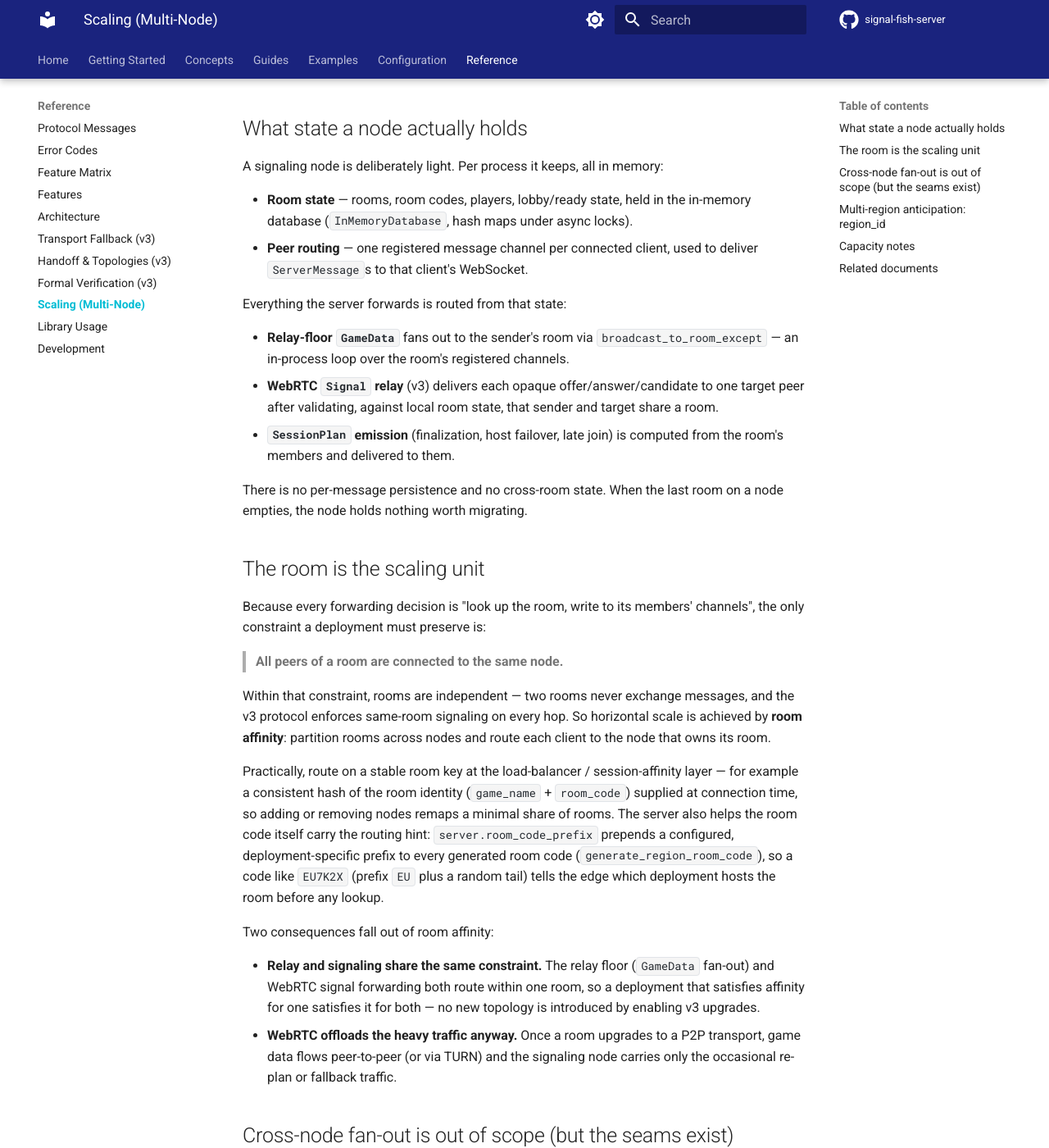
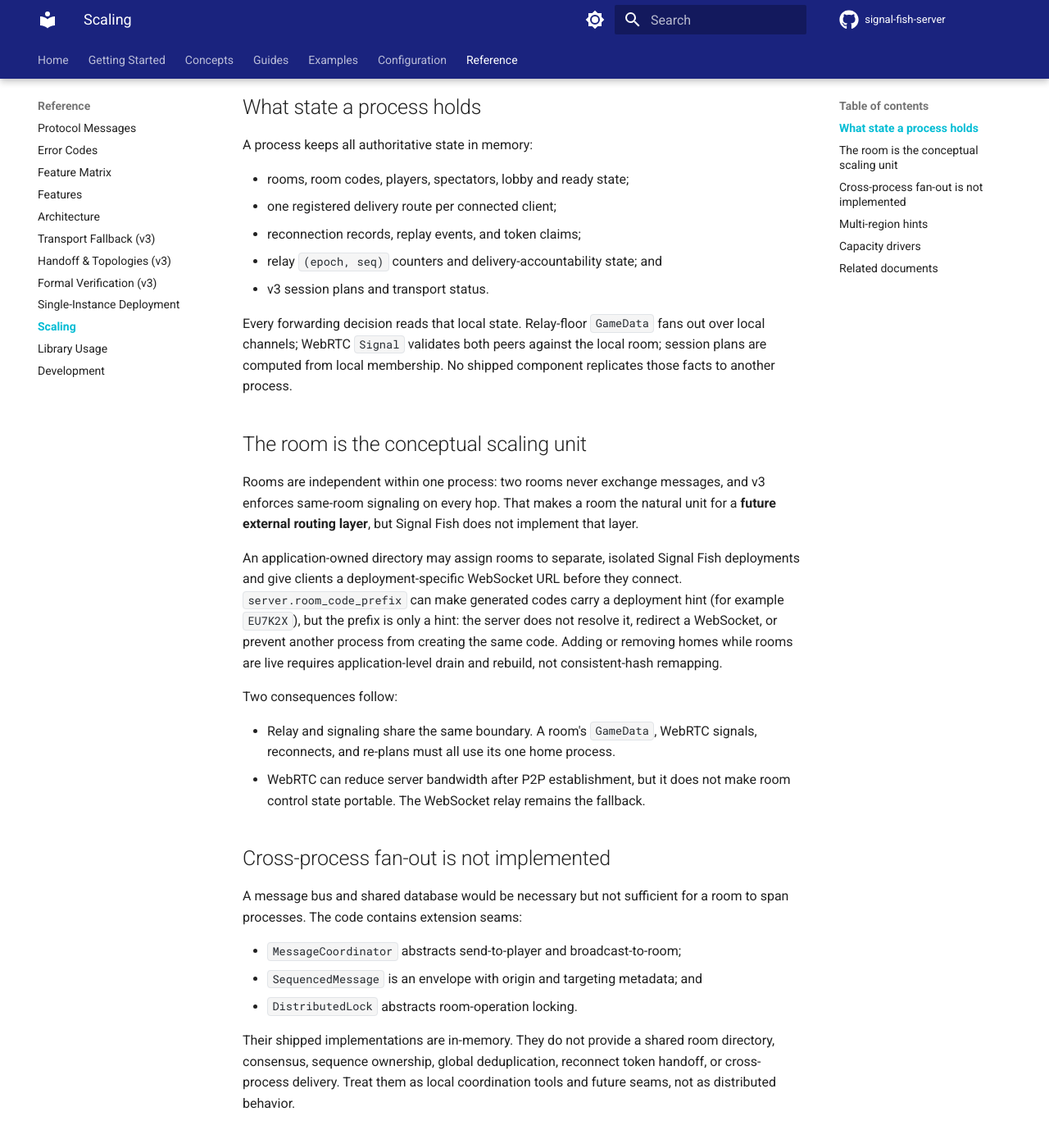
Before and after one commit to Ambiguous-Interactive/signal-fish-server, an MkDocs documentation site: the page built from docs/architecture/scaling.md, in a window 1280 px wide and 1400 px high, scrolled down 257 px. Shown: the whole window at 82% size. Built offline with MkDocs 1.6.1 and Material for MkDocs 9.7.7, drawn with Linux system fonts in a browser that asks for light colours; comment, search, counter and statistics services are not loaded; some of the changed text lies outside the part shown.

```diff
--- a/docs/architecture/scaling.md
+++ b/docs/architecture/scaling.md
@@ -1,123 +1,96 @@
-# Scaling Architecture (Multi-Node Signaling)
+# Scaling Architecture
 
-How to scale Signal Fish Server horizontally. The short version: the server holds
-only per-room, in-memory peer-routing state, so the natural scaling unit is the
-**room** — keep all of a room's peers on one node (room affinity) and every
-forwarding path stays in-process. No cross-node infrastructure is required until
-a single room must span nodes, which is explicitly out of scope today.
+Signal Fish Server scales **up** within one process. The shipped server does not
+provide transparent horizontal scaling: all room and reconnect state is
+in-memory, and a WebSocket is assigned to a process before its `JoinRoom`
+message supplies a room code. Read the
+[single-instance deployment contract](single-instance-deployment.md) before
+placing the server behind a load balancer.
 
-## What state a node actually holds
+## What state a process holds
 
-A signaling node is deliberately light. Per process it keeps, all in memory:
+A process keeps all authoritative state in memory:
 
-- **Room state** — rooms, room codes, players, lobby/ready state, held in the
-  in-memory database (`InMemoryDatabase`, hash maps under async locks).
-- **Peer routing** — one registered message channel per connected client, used to
-  deliver `ServerMessage`s to that client's WebSocket.
+- rooms, room codes, players, spectators, lobby and ready state;
+- one registered delivery route per connected client;
+- reconnection records, replay events, and token claims;
+- relay `(epoch, seq)` counters and delivery-accountability state; and
+- v3 session plans and transport status.
 
-Everything the server forwards is routed from that state:
+Every forwarding decision reads that local state. Relay-floor `GameData` fans
+out over local channels; WebRTC `Signal` validates both peers against the local
+room; session plans are computed from local membership. No shipped component
+replicates those facts to another process.
 
-- **Relay-floor `GameData`** fans out to the sender's room via
-  `broadcast_to_room_except` — an in-process loop over the room's registered
-  channels.
-- **WebRTC `Signal` relay** (v3) delivers each opaque offer/answer/candidate to
-  one target peer after validating, against local room state, that sender and
-  target share a room.
-- **`SessionPlan` emission** (finalization, host failover, late join) is computed
-  from the room's members and delivered to them.
+## The room is the conceptual scaling unit
 
-There is no per-message persistence and no cross-room state. When the last room
-on a node empties, the node holds nothing worth migrating.
+Rooms are independent within one process: two rooms never exchange messages,
+and v3 enforces same-room signaling on every hop. That makes a room the natural
+unit for a **future external routing layer**, but Signal Fish does not implement
+that layer.
 
-## The room is the scaling unit
+An application-owned directory may assign rooms to separate, isolated Signal
+Fish deployments and give clients a deployment-specific WebSocket URL before
+they connect. `server.room_code_prefix` can make generated codes carry a
+deployment hint (for example `EU7K2X`), but the prefix is only a hint: the server
+does not resolve it, redirect a WebSocket, or prevent another process from
+creating the same code. Adding or removing homes while rooms are live requires
+application-level drain and rebuild, not consistent-hash remapping.
 
-Because every forwarding decision is "look up the room, write to its members'
-channels", the only constraint a deployment must preserve is:
+Two consequences follow:
 
-> **All peers of a room are connected to the same node.**
+- Relay and signaling share the same boundary. A room's `GameData`, WebRTC
+  signals, reconnects, and re-plans must all use its one home process.
+- WebRTC can reduce server bandwidth after P2P establishment, but it does not
+  make room control state portable. The WebSocket relay remains the fallback.
 
-Within that constraint, rooms are independent — two rooms never exchange
-messages, and the v3 protocol enforces same-room signaling on every hop. So
-horizontal scale is achieved by **room affinity**: partition rooms across nodes
-and route each client to the node that owns its room.
+## Cross-process fan-out is not implemented
 
-Practically, route on a stable room key at the load-balancer / session-affinity
-layer — for example a consistent hash of the room identity (`game_name` +
-`room_code`) supplied at connection time, so adding or removing nodes remaps a
-minimal share of rooms. The server also helps the room code itself carry the
-routing hint: `server.room_code_prefix` prepends a configured, deployment-specific
-prefix to every generated room code (`generate_region_room_code`), so a code like
-`EU7K2X` (prefix `EU` plus a random tail) tells the edge which deployment hosts
-the room before any lookup.
+A message bus and shared database would be necessary but not sufficient for a
+room to span processes. The code contains extension seams:
 
-Two consequences fall out of room affinity:
+- `MessageCoordinator` abstracts send-to-player and broadcast-to-room;
+- `SequencedMessage` is an envelope with origin and targeting metadata; and
+- `DistributedLock` abstracts room-operation locking.
 
-- **Relay and signaling share the same constraint.** The relay floor
-  (`GameData` fan-out) and WebRTC signal forwarding both route within one room,
-  so a deployment that satisfies affinity for one satisfies it for both — no new
-  topology is introduced by enabling v3 upgrades.
-- **WebRTC offloads the heavy traffic anyway.** Once a room upgrades to a P2P
-  transport, game data flows peer-to-peer (or via TURN) and the signaling node
-  carries only the occasional re-plan or fallback traffic.
+Their shipped implementations are in-memory. They do not provide a shared room
+directory, consensus, sequence ownership, global deduplication, reconnect token
+handoff, or cross-process delivery. Treat them as local coordination tools and
+future seams, not as distributed behavior.
 
-## Cross-node fan-out is out of scope (but the seams exist)
+## Multi-region hints
 
-Redis pub/sub (or any message bus) between signaling nodes is only needed if a
-single room may span nodes. Today it may not: the shipped implementations are
-in-memory and single-process by design — the zero-dependency posture.
+`server.region_id` and `server.room_code_prefix` anticipate an external routing
+layer:
 
-The code does keep the seams a multi-node implementation would plug into, so the
-path is anticipated rather than precluded:
+- every room/player record carries the local region internally; and
+- generated room codes may carry a deployment-specific prefix.
 
-- `MessageCoordinator` (`src/coordination/mod.rs`) abstracts
-  send-to-player / broadcast-to-room behind a trait; the in-memory implementation
-  (`InMemoryMessageCoordinator` in `src/server.rs`) also implements
-  `handle_bus_message`, the entry point a cross-instance bus would call with a
-  `SequencedMessage`.
-- `SequencedMessage` (`src/distributed.rs`) wraps a `ServerMessage` with a
-  sequence id, originating instance id, and room/player targeting — the envelope
-  for cross-node delivery and deduplication.
-- `DistributedLock` (`src/distributed.rs`) abstracts cross-instance locking; the
-  in-memory `InMemoryDistributedLock` is what runs today.
+Neither changes protocol behavior. A prefix or region ID does not make a
+reconnect token routable and does not establish room affinity by itself.
 
-Until a concrete multi-node room requirement exists, prefer adding nodes with
-room affinity over wiring a bus: it preserves in-process forwarding latency and
-keeps the server dependency-free.
+## Capacity drivers
 
-## Multi-region anticipation: `region_id`
+- **Connections and rooms:** see the
+  [resource requirements](../deployment.md#resource-requirements) for current
+  per-process guidance.
+- **Relay-floor bandwidth:** rooms that do not upgrade to P2P keep all
+  `GameData` on the process, so message rate, payload size, and recipient fanout
+  dominate network and queue pressure.
+- **P2P signaling:** after WebRTC establishment, the process normally carries
+  only control, signaling, and fallback traffic.
+- **TURN:** TURN relay bandwidth is operated separately from the signaling
+  process; see the [TURN deployment guide](../deployment-turn.md).
 
-Multi-region routing is anticipated by existing `region_id` plumbing, which is
-internal-only today:
-
-- `server.region_id` (config, default `"default"`) identifies the deployment
-  region a node belongs to; the running server exposes it via
-  `GameServer::region_id()`.
-- Every `Room` records the `region_id` of the deployment hosting it, and each
-  stored `PlayerInfo` records the region currently hosting that player. The
-  player-side field is marked internal-only and is never serialized to the wire.
-- `server.room_code_prefix` complements this by letting generated room codes
-  carry a region/deployment discriminator, so a future cross-region directory
-  can route a join by code alone.
-
-None of this changes protocol behavior yet — it is the bookkeeping a
-region-aware routing layer would build on.
-
-## Capacity notes
-
-- **Signaling is light.** A node brokers small JSON/binary messages; see the
-  [resource requirements](../deployment.md#resource-requirements) for per-node
-  sizing (hundreds of rooms / thousands of players per instance).
-- **TURN bandwidth dominates cost.** Plan for 15–20% of P2P connections to be
-  relayed through TURN; that relay bandwidth, not signaling CPU, is the dominant
-  infrastructure cost of a WebRTC deployment. See the
-  [TURN deployment guide](../deployment-turn.md) for cost figures and setup.
-- **The relay floor is the elastic dimension.** Rooms that never upgrade to P2P
-  keep all `GameData` on the signaling node, so the share of relay-floor rooms —
-  not raw room count — drives per-node bandwidth.
+These are operational starting points, not measured saturation guarantees. The
+P10.F2 sizing table remains pending the planned 16-player knee and partition
+experiments.
 
 ## Related documents
 
-- [Deployment guide](../deployment.md) — scaling considerations, resources
+- [Single-instance deployment contract](single-instance-deployment.md) — the
+  supported topology and proven split-brain failure catalog
+- [Deployment guide](../deployment.md) — process/container operation
 - [TURN deployment guide](../deployment-turn.md) — relay capacity and cost
-- [Transport Fallback Contract](transport-fallback.md) — the relay floor
+- [Transport fallback](transport-fallback.md) — the relay floor
 - [Handoff and topologies](handoff-and-topologies.md) — session plan emission
--- a/mkdocs.yml
+++ b/mkdocs.yml
@@ -154,6 +154,7 @@ nav:
       - Transport Fallback (v3): architecture/transport-fallback.md
       - Handoff & Topologies (v3): architecture/handoff-and-topologies.md
       - Formal Verification (v3): architecture/formal-verification.md
-      - Scaling (Multi-Node): architecture/scaling.md
+      - Single-Instance Deployment: architecture/single-instance-deployment.md
+      - Scaling: architecture/scaling.md
       - Library Usage: library-usage.md
       - Development: development.md
```
Also changed, not shown: CHANGELOG.md (+9 -0 lines), README.md (+1 -1 lines), docs/adr/0006-protocol-v3-delivery-reliability.md (added, +165 -0 lines), docs/adr/README.md (+1 -0 lines), docs/architecture.md (+11 -8 lines), docs/architecture/single-instance-deployment.md (added, +104 -0 lines), docs/deployment.md (+15 -11 lines), 5 other files.
